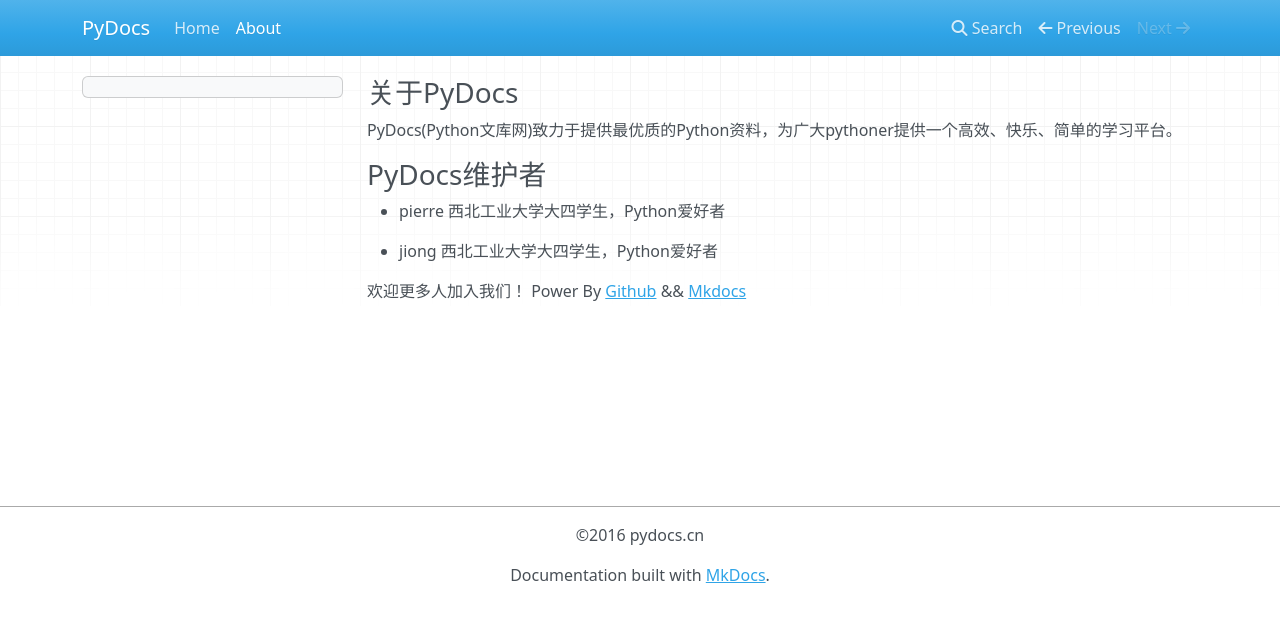
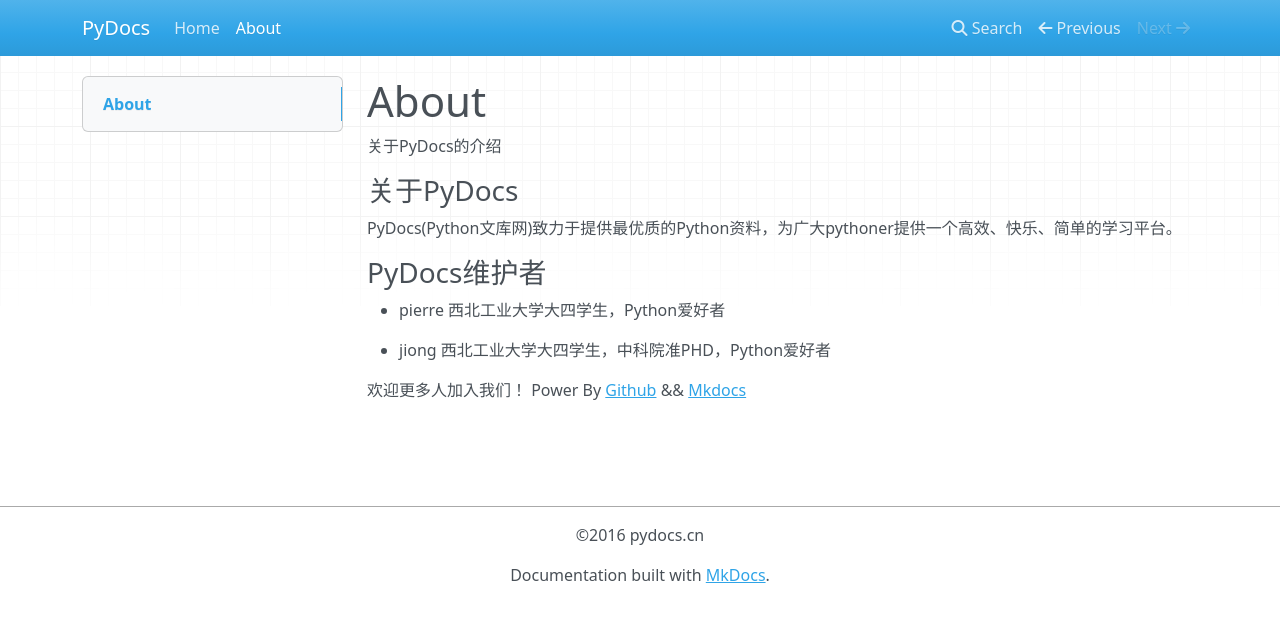
Before and after one commit to pierre94/PyDocs, an MkDocs documentation site: the page built from docs/about.md, in a window 1280 px wide. Shown: the top 622 px of the page. Built offline with MkDocs 1.6.1, drawn with Linux system fonts in a browser that asks for light colours; nearby versions of some CDN libraries; old or Windows-style settings are respelled for this version of MkDocs.

Commit message:
update about.md

```diff
--- a/docs/about.md
+++ b/docs/about.md
@@ -1,12 +1,15 @@
+# About
+关于PyDocs的介绍
+
 ### 关于PyDocs
 PyDocs(Python文库网)致力于提供最优质的Python资料，为广大pythoner提供一个高效、快乐、简单的学习平台。
 
-###PyDocs维护者
+### PyDocs维护者
 - pierre
-西北工业大学大四学生，Python爱好者
+	西北工业大学大四学生，Python爱好者
 
 - jiong
-西北工业大学大四学生，Python爱好者
+	西北工业大学大四学生，中科院准PHD，Python爱好者
 
 欢迎更多人加入我们！
 Power By [Github](https://github.com/pierre94/PyDocs) && [Mkdocs](http://www.mkdocs.org/)
```
